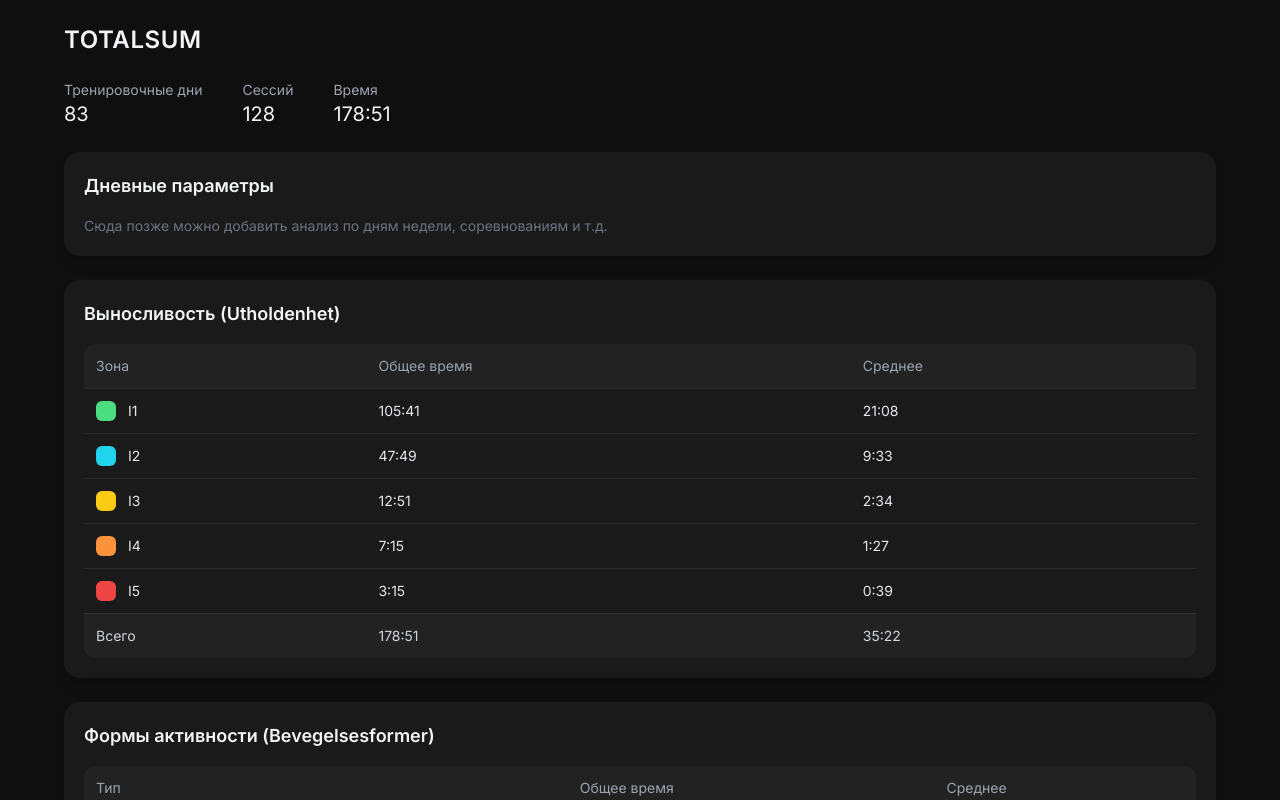
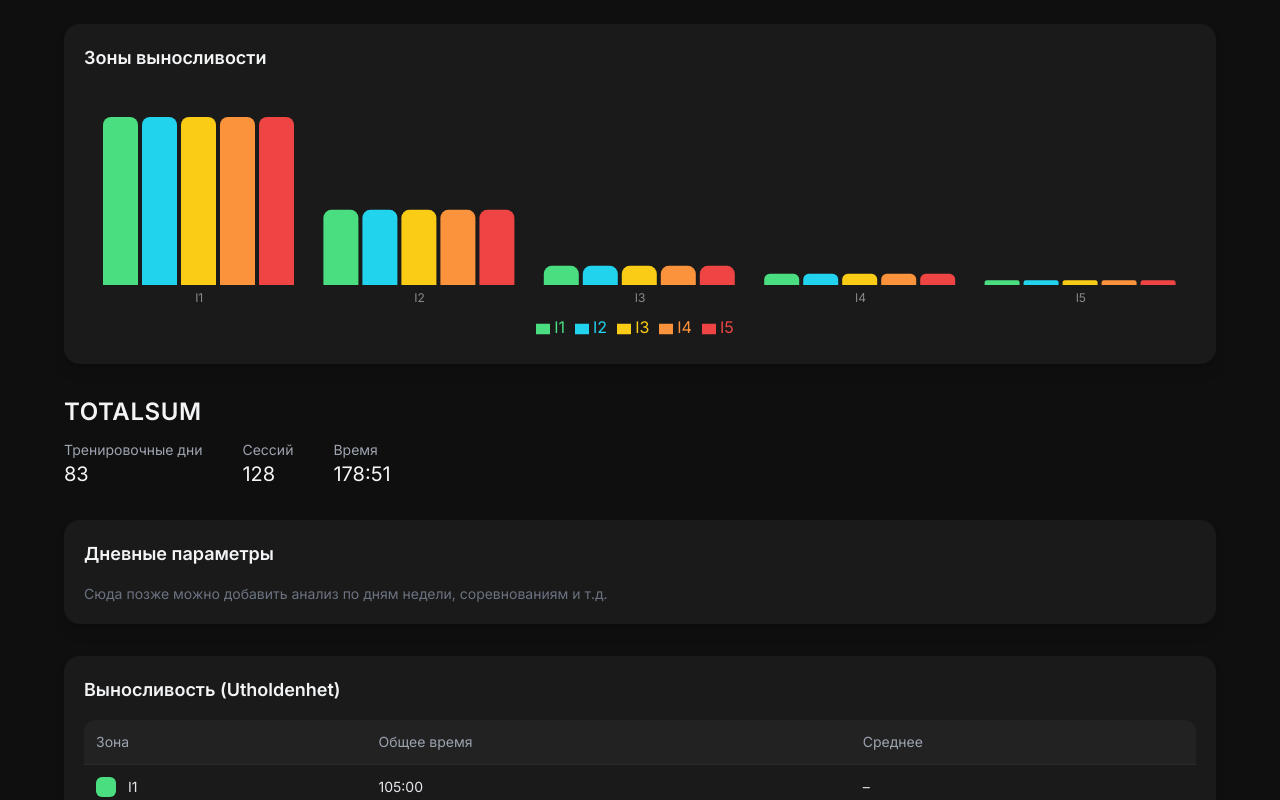
Before and after one commit to mbaliabin/dagbook-test, a React (Vite) app in the folder fasx-frontend/: page /statistics in a window 1280 px wide. Shown: the top 800 px of the page. Built offline with nearby package versions, Linux system fonts and the light colour scheme.

Commit message:
Доработка StatisticsPage.tsx 132

```diff
--- a/fasx-frontend/src/pages/StatisticsPage.tsx
+++ b/fasx-frontend/src/pages/StatisticsPage.tsx
@@ -1,4 +1,12 @@
 import React from "react";
+import {
+  BarChart,
+  Bar,
+  XAxis,
+  Tooltip,
+  ResponsiveContainer,
+  Legend,
+} from "recharts";
 
 export default function StatsPage() {
   const totals = {
@@ -8,11 +16,11 @@ export default function StatsPage() {
   };
 
   const enduranceData = [
-    { zone: "I1", time: "105:41", avg: "21:08", color: "#4ade80" },
-    { zone: "I2", time: "47:49", avg: "9:33", color: "#22d3ee" },
-    { zone: "I3", time: "12:51", avg: "2:34", color: "#facc15" },
-    { zone: "I4", time: "7:15", avg: "1:27", color: "#fb923c" },
-    { zone: "I5", time: "3:15", avg: "0:39", color: "#ef4444" },
+    { zone: "I1", time: 105, color: "#4ade80" },
+    { zone: "I2", time: 47, color: "#22d3ee" },
+    { zone: "I3", time: 12, color: "#facc15" },
+    { zone: "I4", time: 7, color: "#fb923c" },
+    { zone: "I5", time: 3, color: "#ef4444" },
   ];
 
   const movementData = [
@@ -23,15 +31,59 @@ export default function StatsPage() {
     { type: "Велосипед", total: "23:36", avg: "4:43" },
   ];
 
+  const CustomTooltip = ({ active, payload }: any) => {
+    if (active && payload && payload.length) {
+      const data = payload[0].payload;
+      return (
+        <div className="bg-[#1e1e1e] border border-[#333] px-3 py-2 rounded-xl text-xs text-gray-300 shadow-md">
+          <p className="font-semibold">{data.zone}</p>
+          <p className="mt-1 text-gray-400">Время: {data.time} ч</p>
+        </div>
+      );
+    }
+    return null;
+  };
+
   return (
     <div className="min-h-screen bg-[#0f0f0f] text-gray-200 p-6">
-      {/* Header */}
-      <div className="max-w-6xl mx-auto space-y-6">
+      <div className="max-w-6xl mx-auto space-y-8">
+        {/* Diagram */}
+        <div className="bg-[#1a1a1a] rounded-2xl p-5 shadow-lg">
+          <h2 className="text-lg font-semibold mb-4 text-gray-100">
+            Зоны выносливости
+          </h2>
+          <div className="h-64">
+            <ResponsiveContainer width="100%" height="100%">
+              <BarChart data={enduranceData} barSize={35}>
+                <XAxis
+                  dataKey="zone"
+                  axisLine={false}
+                  tickLine={false}
+                  tick={{ fill: "#888", fontSize: 12 }}
+                />
+                <Tooltip content={<CustomTooltip />} />
+                <Legend />
+                {enduranceData.map((zone) => (
+                  <Bar
+                    key={zone.zone}
+                    dataKey="time"
+                    name={zone.zone}
+                    fill={zone.color}
+                    radius={[8, 8, 0, 0]}
+                  />
+                ))}
+              </BarChart>
+            </ResponsiveContainer>
+          </div>
+        </div>
+
+        {/* TOTALSUM */}
+        <div>
           <h1 className="text-2xl font-semibold tracking-wide text-gray-100">
             TOTALSUM
           </h1>
 
-        <div className="flex gap-10 text-sm">
+          <div className="flex flex-wrap gap-10 text-sm mt-3">
             <div>
               <p className="text-gray-400">Тренировочные дни</p>
               <p className="text-xl text-gray-100">{totals.trainingDays}</p>
@@ -43,6 +95,7 @@ export default function StatsPage() {
             <div>
               <p className="text-gray-400">Время</p>
               <p className="text-xl text-gray-100">{totals.time}</p>
+            </div>
           </div>
         </div>
 
@@ -83,14 +136,14 @@ export default function StatsPage() {
                       ></div>
                       {zone.zone}
                     </td>
-                    <td className="p-3">{zone.time}</td>
-                    <td className="p-3">{zone.avg}</td>
+                    <td className="p-3">{zone.time}:00</td>
+                    <td className="p-3">–</td>
                   </tr>
                 ))}
                 <tr className="bg-[#222] font-medium text-gray-300 border-t border-[#333]">
                   <td className="p-3">Всего</td>
                   <td className="p-3">{totals.time}</td>
-                  <td className="p-3">35:22</td>
+                  <td className="p-3">–</td>
                 </tr>
               </tbody>
             </table>
```
Lines whose indentation alone changed are shown as unchanged.
